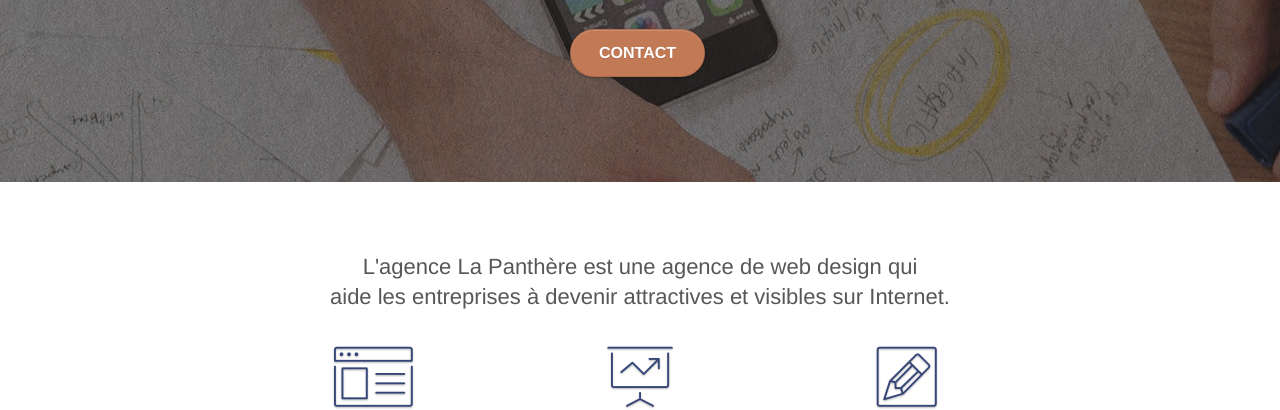
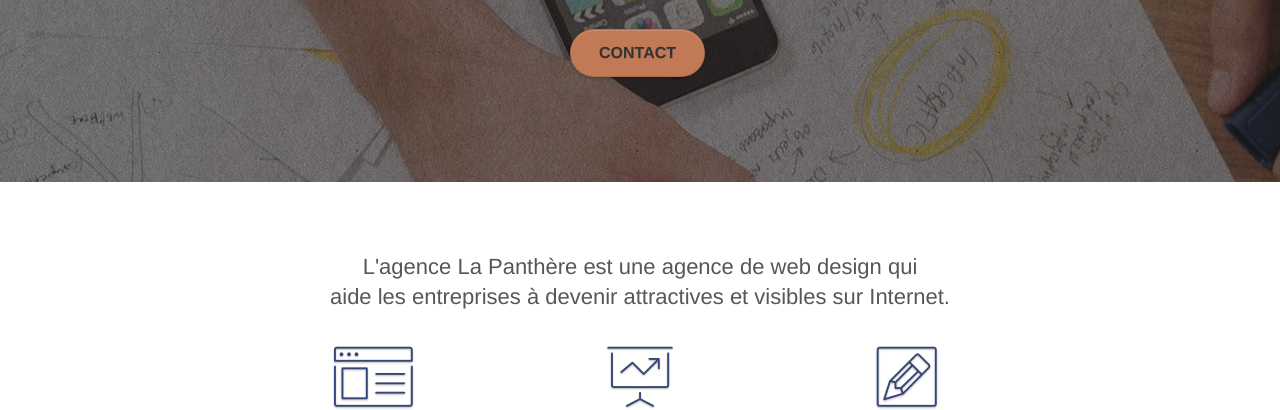
Before and after one commit to Kahina-OUALI/la-panthere, a plain HTML site: page index.html in a window 1280 px wide. Shown: the part 413-823 px from the top of the page. Drawn offline with Linux system fonts and the light colour scheme.

Commit message:
Modif de la color du texte des btn

```diff
--- a/style.css
+++ b/style.css
@@ -848,7 +848,7 @@ footer ul li a {
 
 .btn-atomic-tangerine {
     background: #c27956;
-    color: #FFFFFF!important;
+    color: #333333!important;
 }
 
 .btn-atomic-tangerine:hover {
```
